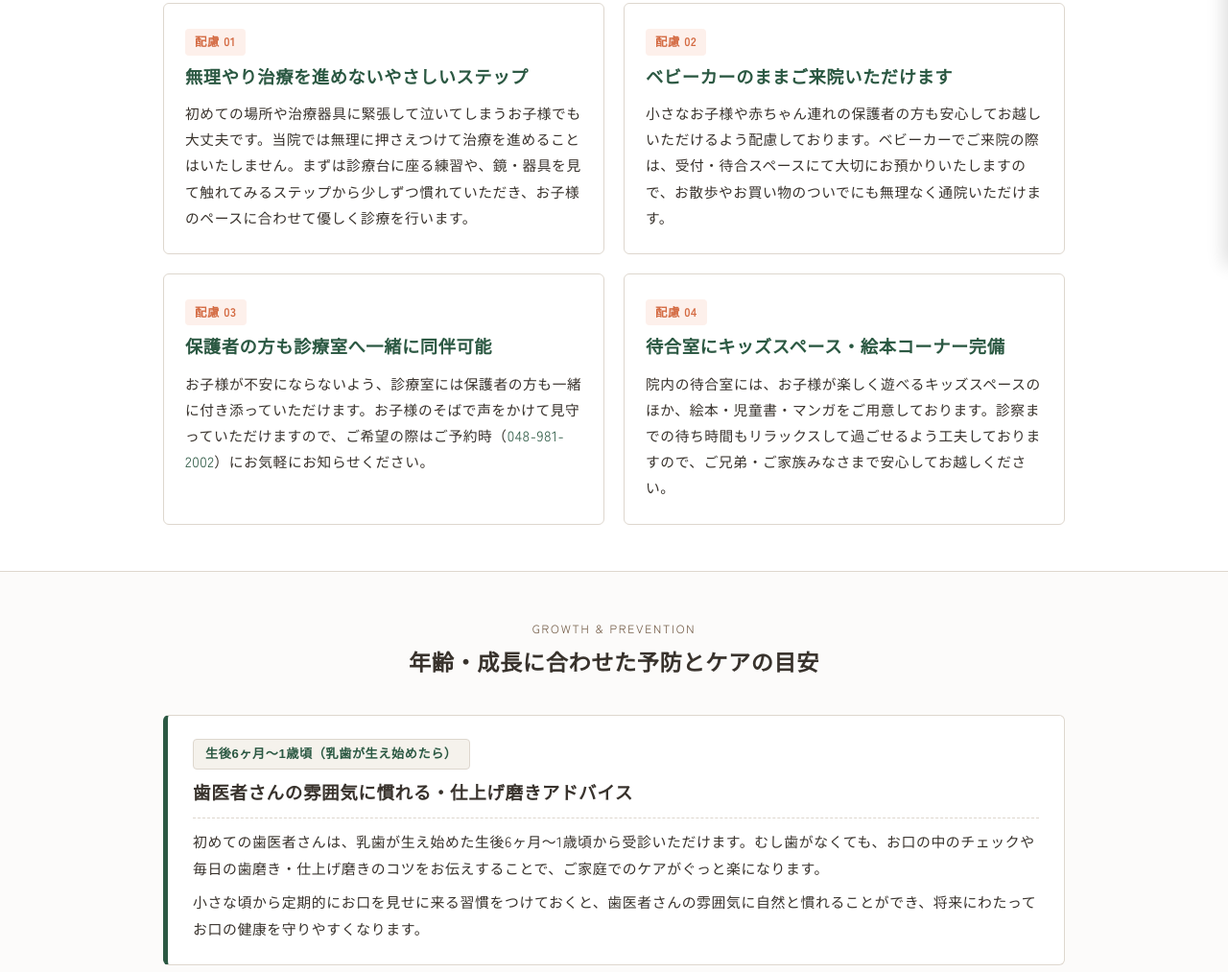
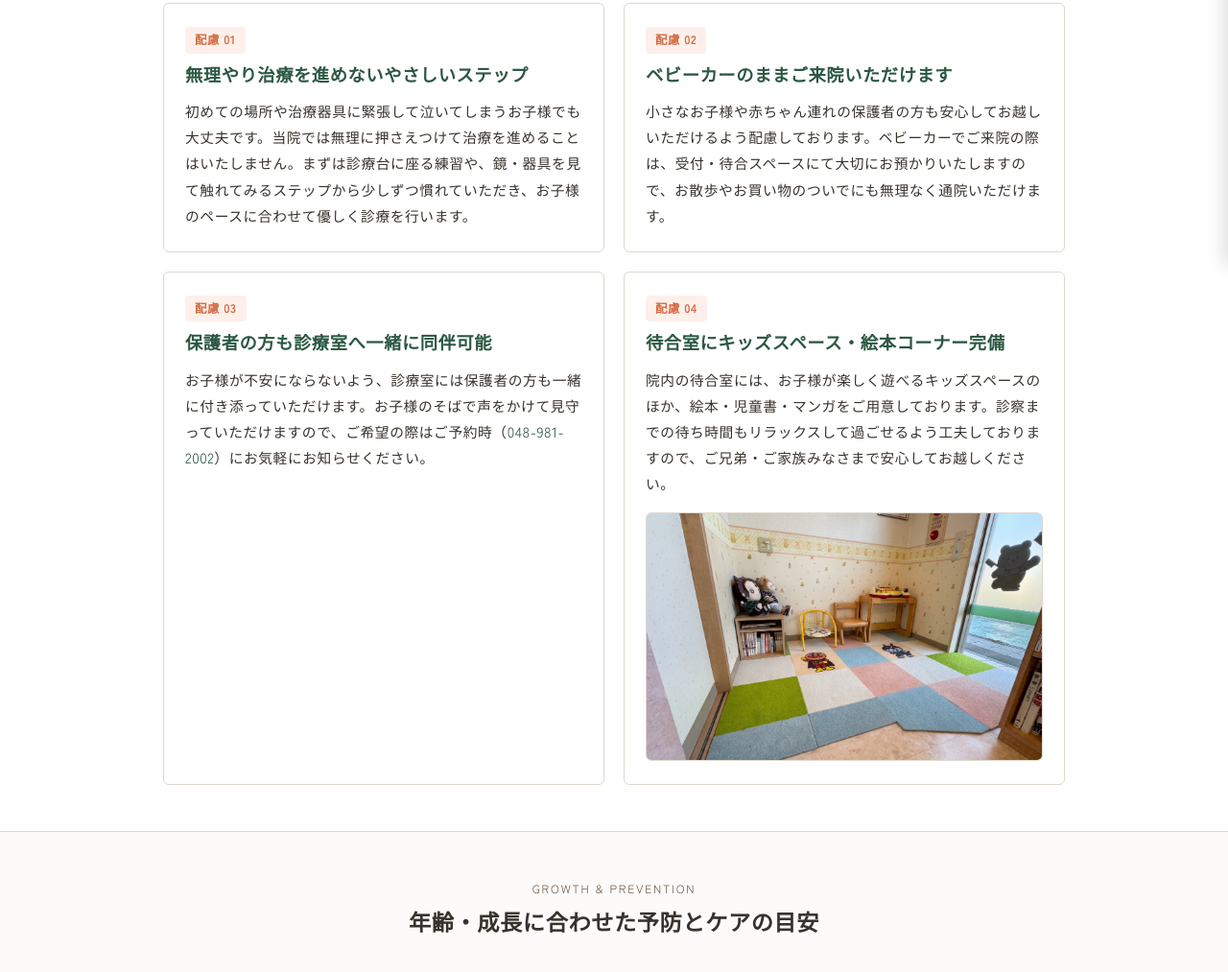
Before and after one commit to keyakishika/keyaki-dental, a plain HTML site: page kids.html in a window 1280 px wide. Shown: the part 524-1537 px from the top of the page at 96% size. Drawn offline with Linux system fonts and the light colour scheme; a web font is replaced by a local one.

Commit message:
Update kids.html

```diff
--- a/kids.html
+++ b/kids.html
@@ -469,9 +469,12 @@ section { padding: 48px 0; }
   border: 1px solid var(--border-line);
   border-radius: 6px;
   padding: 24px 22px;
+  display: flex;
+  flex-direction: column;
 }
 .care-num {
   display: inline-block;
+  align-self: flex-start;
   font-size: 0.78rem;
   font-weight: 700;
   color: var(--accent-color);
@@ -492,6 +495,19 @@ section { padding: 48px 0; }
   font-size: 0.92rem;
   color: var(--text-main);
   line-height: 1.85;
+}
+.care-photo-wrap {
+  margin-top: 16px;
+  border-radius: 6px;
+  overflow: hidden;
+  border: 1px solid var(--border-line);
+  background: var(--bg-box);
+}
+.care-photo-wrap img {
+  display: block;
+  width: 100%;
+  aspect-ratio: 16 / 10;
+  object-fit: cover;
 }
 
 /* 年齢・成長に合わせた予防とケア（3つの目安） */
@@ -808,6 +824,7 @@ footer .copy {
   .sec-head h2 { font-size: 1.25rem; }
   .care-grid { grid-template-columns: 1fr; gap: 14px; }
   .care-card { padding: 20px 18px; }
+  .care-photo-wrap { margin-top: 14px; }
   .stage-card { padding: 20px 18px; }
   .stage-card h3 { font-size: 1.08rem; }
   .stage-card p { font-size: 0.9rem; }
@@ -1012,6 +1029,9 @@ footer .copy {
           <span class="care-num">配慮 04</span>
           <h3>待合室にキッズスペース・絵本コーナー完備</h3>
           <p>院内の待合室には、お子様が楽しく遊べるキッズスペースのほか、絵本・児童書・マンガをご用意しております。診察までの待ち時間もリラックスして過ごせるよう工夫しておりますので、ご兄弟・ご家族みなさまで安心してお越しください。</p>
+          <figure class="care-photo-wrap">
+            <img src="IMG_2246.jpeg" alt="キッズスペース・絵本コーナー">
+          </figure>
         </div>
       </div>
     </div>
```
